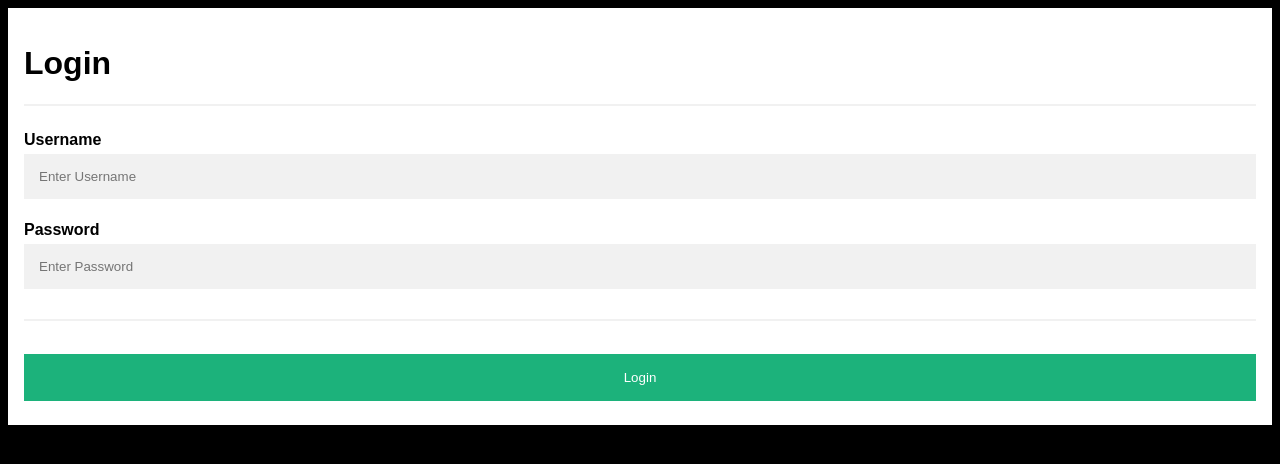
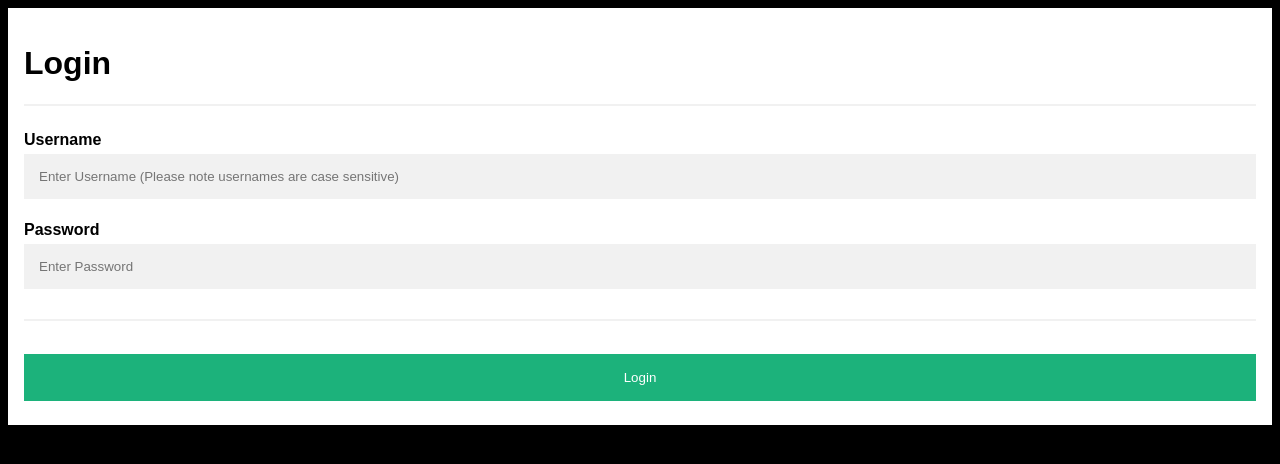
Before and after one commit to RohaanJohn/AlphaTrip, a Django app: page /accounts/login in a window 1280 px wide. Shown: the top 464 px of the page. Run offline with Django 3.2, Linux system fonts and the light colour scheme.

Commit message:
Update login.html

```diff
--- a/templates/login.html
+++ b/templates/login.html
@@ -76,7 +76,7 @@ a {
         <hr>
 
         <label for="Username"><b>Username</b></label>
-        <input type="text" placeholder="Enter Username" name="username" required>
+        <input type="text" placeholder="Enter Username (Please note usernames are case sensitive)" name="username" required>
 
         <label for="psw"><b>Password</b></label>
         <input type="password" placeholder="Enter Password" name="password" required>
```
